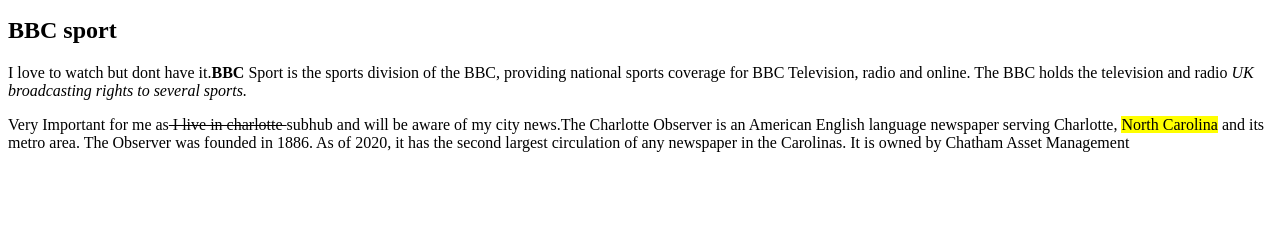
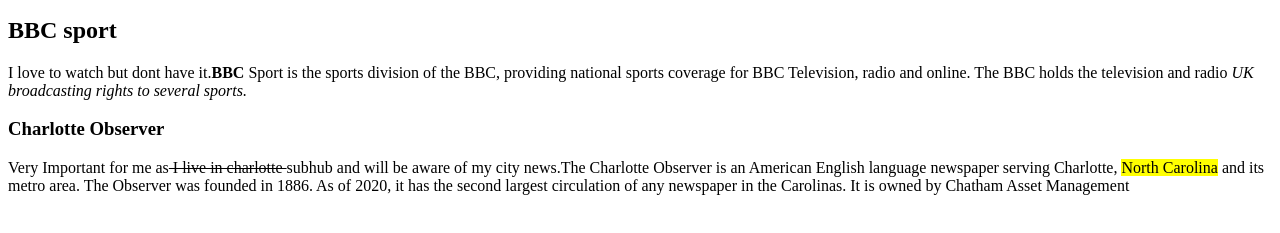
Before and after one commit to Poonambm/html-structure, a plain HTML site: page index.html in a window 1280 px wide. Shown: the part 101-334 px from the top of the page. Drawn offline with Linux system fonts and the light colour scheme.

Commit message:
Second commit

```diff
--- a/index.html
+++ b/index.html
@@ -13,7 +13,7 @@
     <p>My favorite news paper.<b>The Times of India </b>Bis an Indian English-language daily newspaper and digital news media owned and managed by The Times Group. </p>
     <h2>BBC sport</h2>
     <p>I love to watch but dont have it.<strong>BBC</strong> Sport is the sports division of the BBC, providing national sports coverage for BBC Television, radio and online. The BBC holds the television and radio <i>UK broadcasting rights to several sports.</i></p>
-
+<h3>Charlotte Observer</h3>
     <p>Very Important for me as<del> I live in charlotte </del> subhub and will be aware of my city news.The Charlotte Observer is an American English language newspaper serving Charlotte, <mark>North Carolina</mark> and its metro area. The Observer was founded in 1886. As of 2020, it has the second largest circulation of any newspaper in the Carolinas. It is owned by Chatham Asset Management</p>
 </body>
 </html>
```
